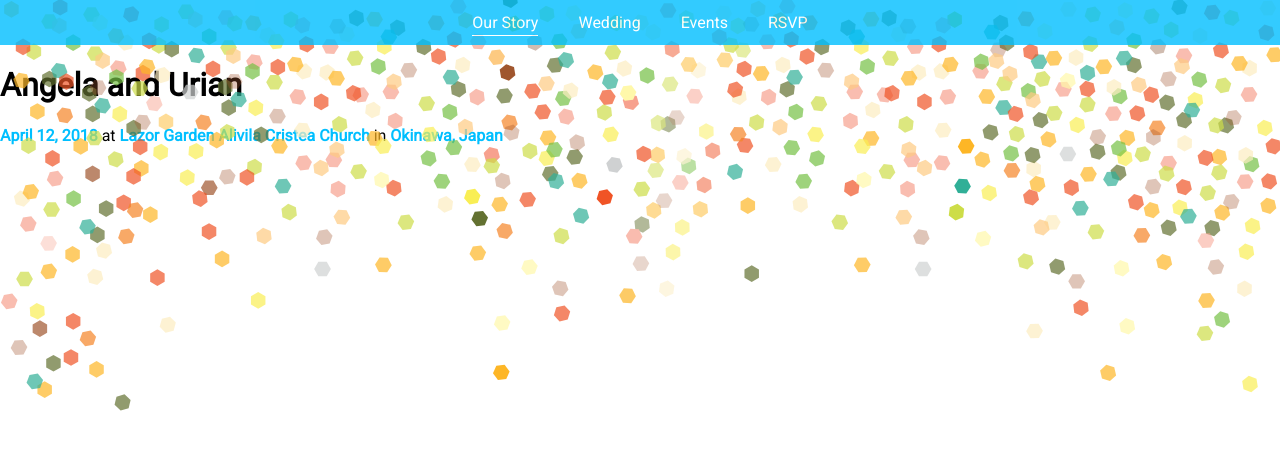
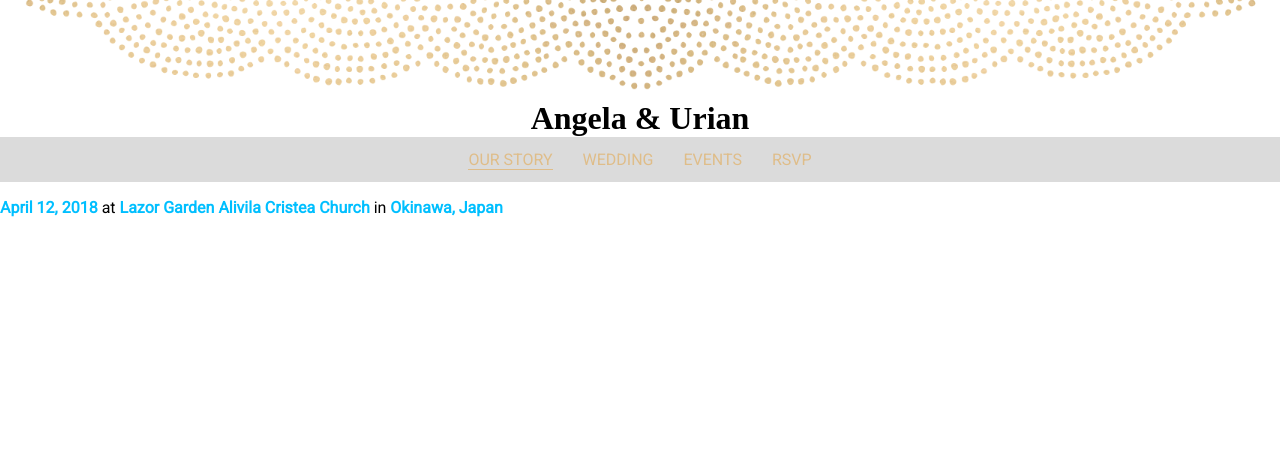
Before and after one commit to urianchang/kupo, a React (Create React App) app: page / in a window 1280 px wide. Shown: the top 450 px of the page. Built offline with nearby package versions, Linux system fonts and the light colour scheme.

Commit message:
Retooled the header: new header image, font, and color

```diff
--- a/src/components/OurStory/index.jsx
+++ b/src/components/OurStory/index.jsx
@@ -4,11 +4,8 @@ import './ourstory.css';
 
 export default class OurStory extends Component {
   render() {
-    let theList = require('../guests.json');
-    theList.guest_list[1]["first_name"] = "hello world";
     return(
       <div>
-        <h1>Angela and Urian</h1>
         <p>
           <span className="blue-important">April 12, 2018</span> at <span className="blue-important">Lazor Garden Alivila Cristea Church</span> in <span className="blue-important">Okinawa, Japan</span>
         </p>
--- a/src/components/RSVP/index.jsx
+++ b/src/components/RSVP/index.jsx
@@ -6,13 +6,11 @@ export default class Rsvp extends Component {
   //
   // }
   render() {
-    let theList = require('../guests.json');
+    // let theList = require('../guests.json');
     // theList.guest_list[1]["first_name"] = "hello world";
     return(
       <div>
-        {theList.guest_list[0]["first_name"]}
-        <hr></hr>
-        {theList.guest_list[1]["first_name"]}
+        Embed Google Form here
       </div>
     );
   }
--- /dev/null
+++ b/src/components/nav/header.css
@@ -0,0 +1,17 @@
+.header {
+  text-align: center;
+}
+
+.header-bg {
+  height: 90px;
+  background-size: auto 100%;
+  background-repeat: no-repeat;
+  background-position: top center;
+  background-image: url("champagne.png");
+}
+
+.header-text {
+  font-family: Snell Roundhand, cursive;
+  color: black;
+  margin: 10px 0px 0px 0px;
+}
--- a/src/components/nav/index.jsx
+++ b/src/components/nav/index.jsx
@@ -1,13 +1,25 @@
 import React, { Component } from 'react';
-import bg from './bg.svg';
 import { NavLink } from 'react-router-dom';
 import './nav.css';
+import './header.css';
+
+class Header extends Component {
+  render() {
+    return(
+      <div className="header">
+        <div className="header-bg"></div>
+        <h1 className="header-text">Angela & Urian</h1>
+      </div>
+    );
+  }
+}
+
 
 class Navbar extends Component {
   render() {
     return(
-      <div className="header">
-        <img src={bg} className="header-bg" alt="header background" />
+      <div>
+        <Header />
         <div className="navbar">
           <ul className="navlinks">
             <li>
--- a/src/components/nav/nav.css
+++ b/src/components/nav/nav.css
@@ -1,19 +1,11 @@
-.header-bg {
-  width: 100%;
-  position: absolute;
-  /*z-index: -1;*/
-}
-
 .navbar {
-  background-color: #00BFFF;
+  background-color: #D3D3D3;
   opacity: 0.8;
   height: 45px;
   text-align: center;
 }
 
 .navlinks {
-  display: inline-block;
-  vertical-align: top;
   list-style-type: none;
   margin: 0px;
   padding: 0px;
@@ -30,11 +22,12 @@
   border-bottom: 1px solid transparent;
   -webkit-transition: 0.5s ease;
   transition: 0.5s ease;
-  margin: 0px 20px;
-  color: white;
+  margin: 0px 15px;
+  color: #d8ad6c;
+  font-size: 16px;
+  text-transform: uppercase;
 }
 
 .navlink:hover, .active {
-  border-bottom: 1px solid white;
-  padding-bottom: 3px;
+  border-bottom: 1px solid #d8ad6c;
 }
```
Also changed, not shown: src/components/nav/champagne.png (added).
